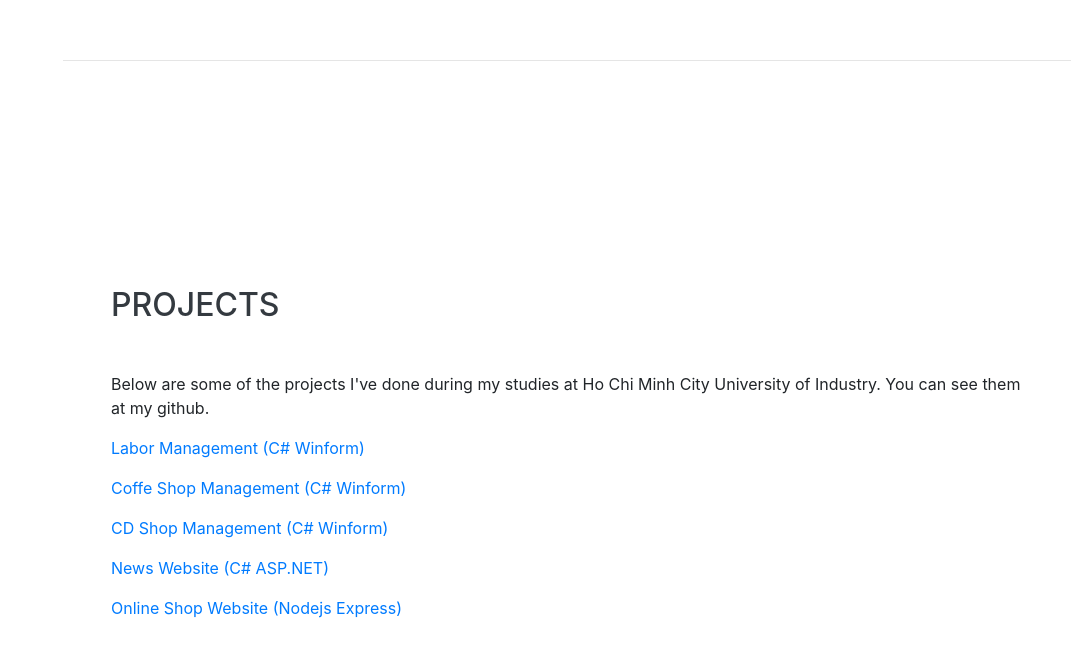
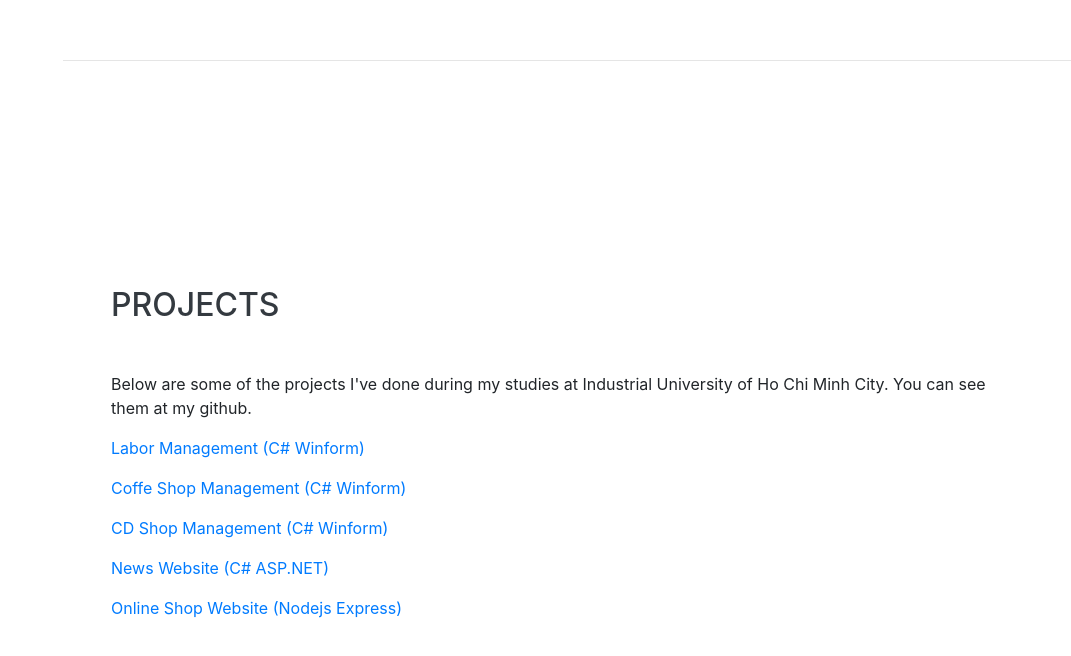
Before and after one commit to quangnguyen-98/quangnguyen-98, a website with bundled scripts: page index.html in a window 1280 px wide. Shown: the part 3955-4611 px from the top of the page, without its empty margins (209-1280 px from the left). Built offline with nearby package versions, Linux system fonts and the light colour scheme; a web font is replaced by a local one.

Commit message:
Update index.html

```diff
--- a/index.html
+++ b/index.html
@@ -345,7 +345,7 @@
     <section class="resume-section p-3 p-lg-5 d-flex align-items-center" id="projects">
         <div class="w-100">
             <h2 class="mb-5">Projects</h2>
-            <p>Below are some of the projects I've done during my studies at Ho Chi Minh City University of Industry.
+            <p>Below are some of the projects I've done during my studies at Industrial University of Ho Chi Minh City.
                 You can see them at my github.</p>
             <p><a href="https://github.com/bb4298/QuanLyLaoDong">Labor Management (C# Winform)</a></p>
             <p><a href="https://github.com/bb4298/CoffeShopManagement">Coffe Shop Management (C# Winform)</a></p>
```
